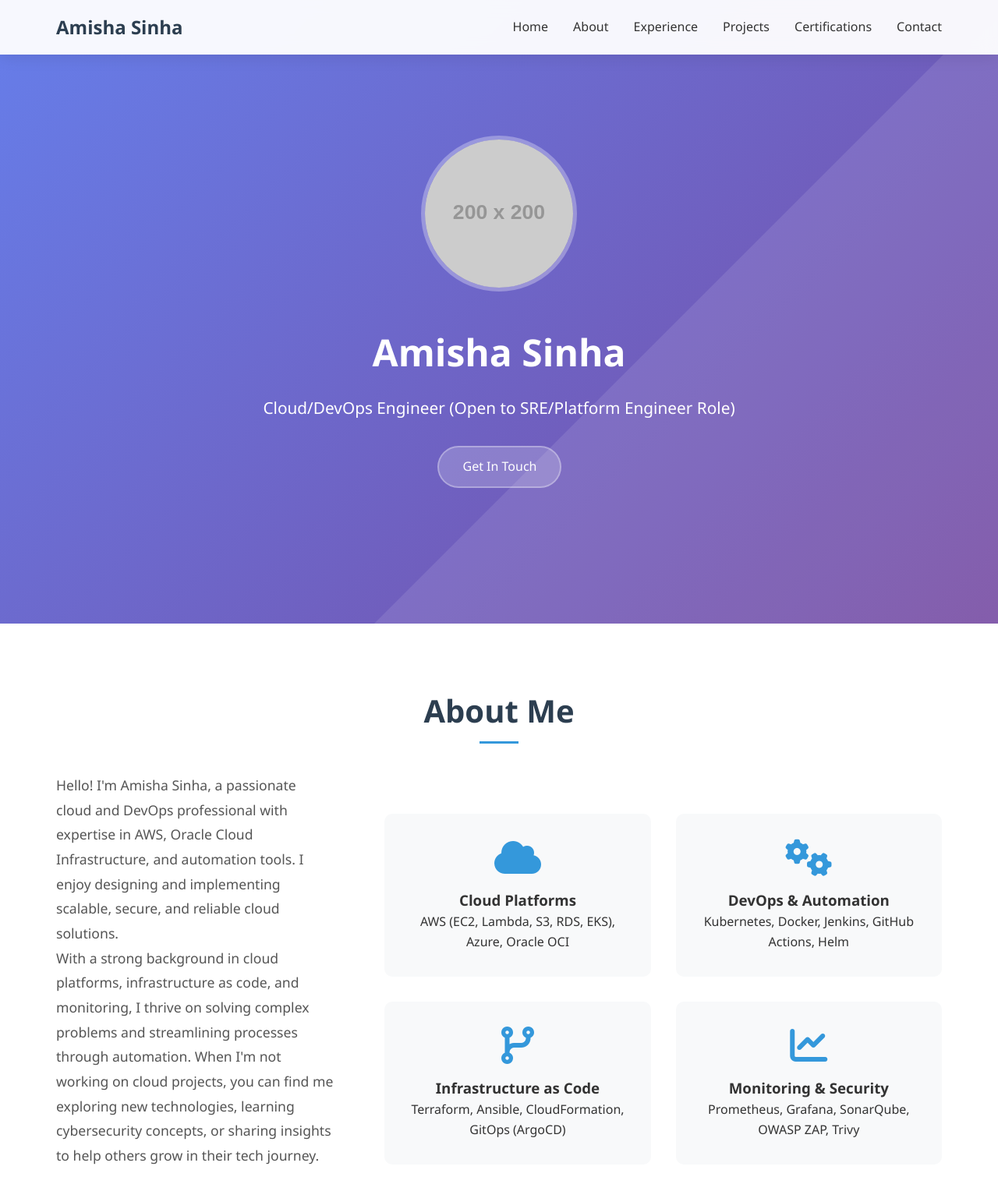
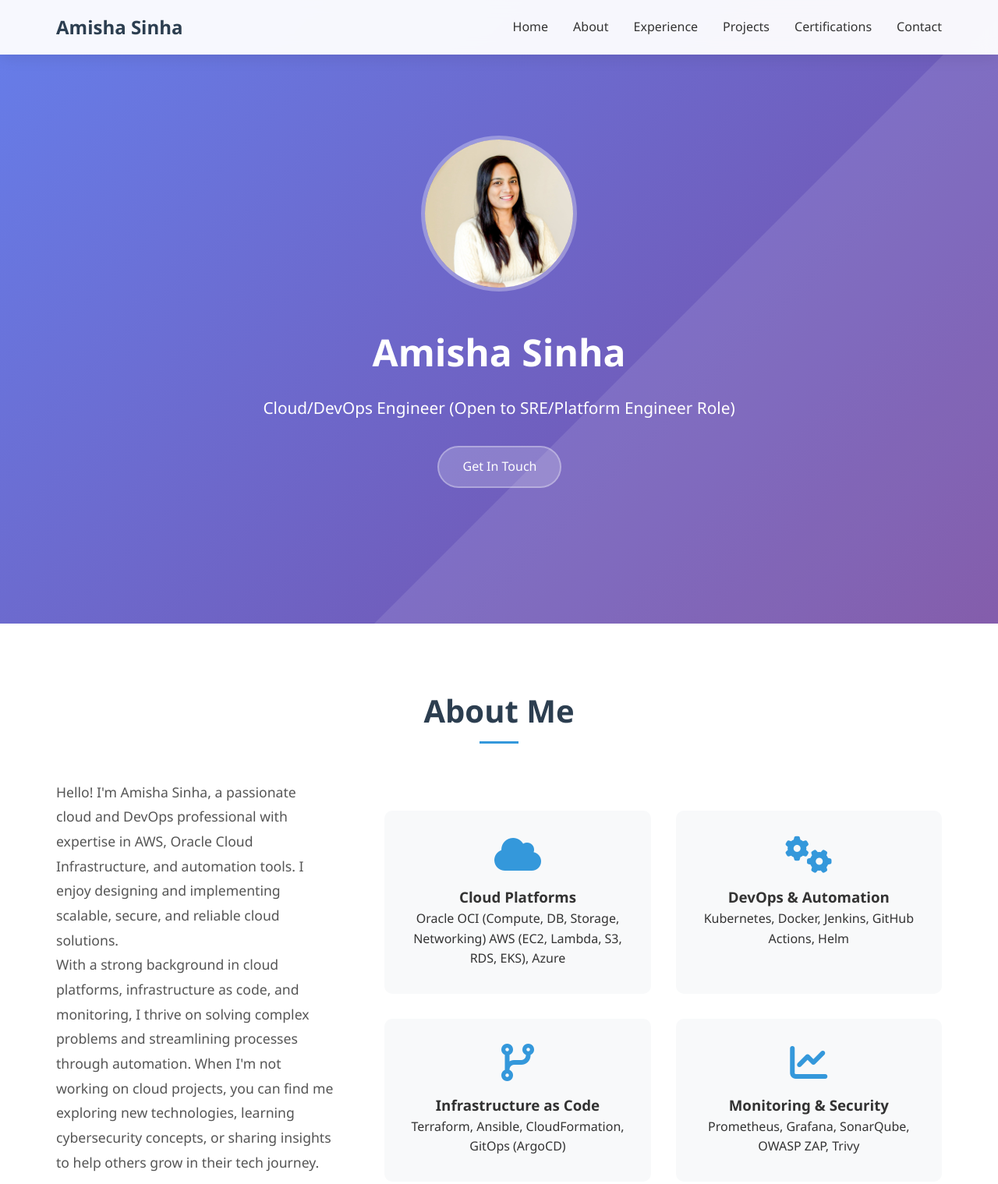
Before and after one commit to Sinhaamisha5/Sinhaamisha5.github.io, a plain HTML site: page index.html in a window 1280 px wide. Shown: the top 1519 px of the page at 78% size. Drawn offline with Linux system fonts and the light colour scheme; placeholder pictures from the web are drawn by us.

Commit message:
Update index.html

```diff
--- a/index.html
+++ b/index.html
@@ -3,7 +3,7 @@
 <head>
     <meta charset="UTF-8">
     <meta name="viewport" content="width=device-width, initial-scale=1.0">
-    <title>Your Name - Portfolio</title>
+    <title>Amisha Sinha - Portfolio</title>
     <link href="https://cdnjs.cloudflare.com/ajax/libs/font-awesome/6.0.0/css/all.min.css" rel="stylesheet">
     <style>
         * {
@@ -518,7 +518,7 @@
     <!-- Hero Section -->
     <section id="home" class="hero">
         <div class="hero-content">
-            <img src="https://via.placeholder.com/200x200/3498db/ffffff?text=Photo" alt="Profile" class="profile-img">
+            <img src="my-image.jpg" alt="Profile" class="profile-img">
             <h1>Amisha Sinha</h1>
             <p class="hero-subtitle">Cloud/DevOps Engineer (Open to SRE/Platform Engineer Role) | 7 Years Experience | AWS | OCI | Terraform | GitOps | CI/CD | Kubernetes</p>
             <a href="#contact" class="cta-button">Get In Touch</a>
@@ -539,7 +539,7 @@
                     <div class="skill-item">
                         <i class="fas fa-cloud skill-icon"></i>
                         <h3>Cloud Platforms</h3>
-                        <p>AWS (EC2, Lambda, S3, RDS, EKS), Azure, Oracle OCI</p>
+                        <p>Oracle OCI (Compute, DB, Storage, Networking) AWS (EC2, Lambda, S3, RDS, EKS), Azure</p>
                     </div>
                     <div class="skill-item">
                         <i class="fas fa-cogs skill-icon"></i>
```
